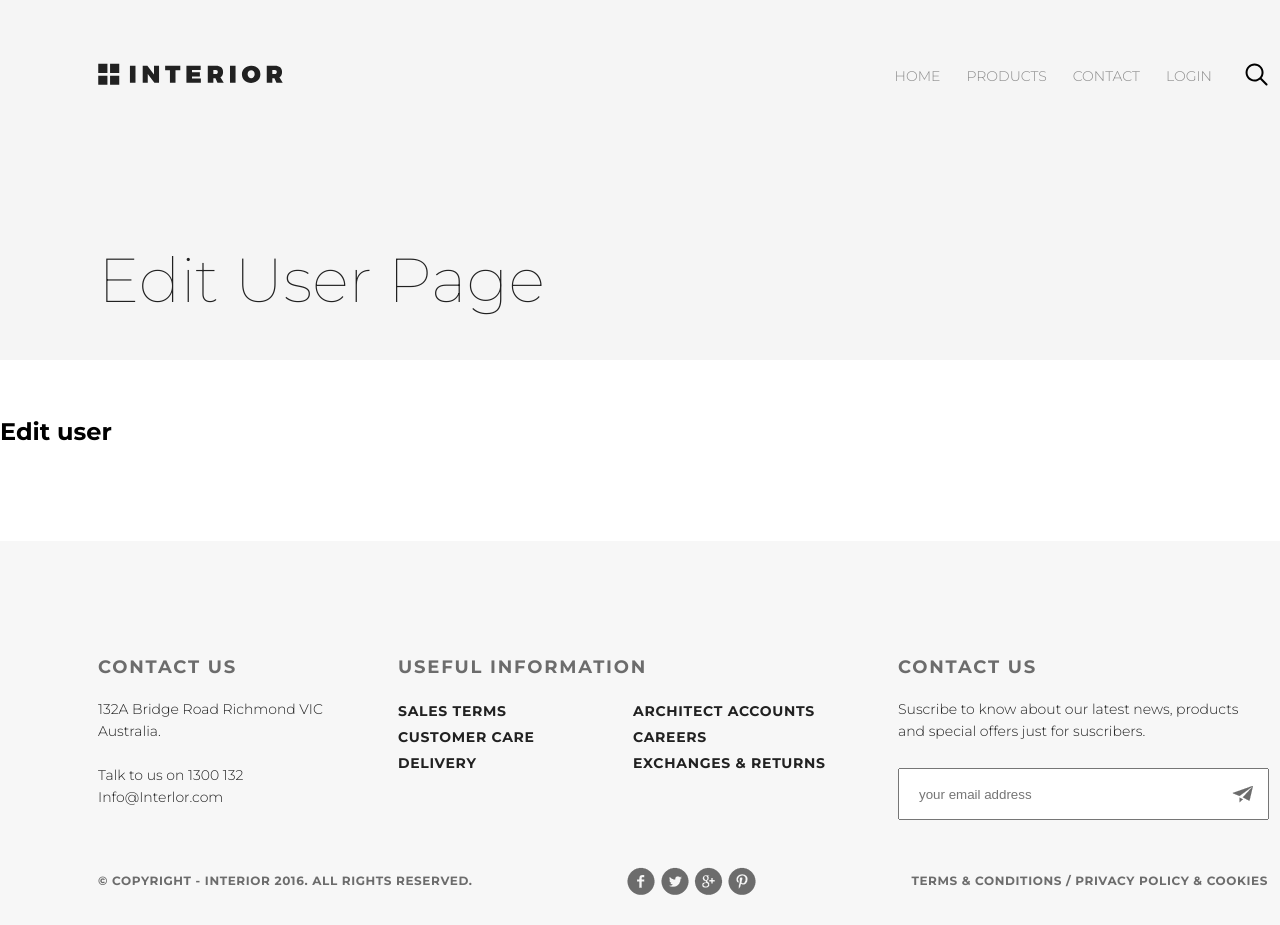
After one commit to kurtatag/geekbrains-django-fundamentals, a Django app: page /auth/edit/ in a window 1280 px wide; the page is wider, and only the part inside the window is pictured. The commit adds this page. Run offline with Django 3.2, Linux system fonts and the light colour scheme; some libraries are stand-ins or nearby versions.

Commit message:
Add user authentication

```diff
--- /dev/null
+++ b/authapp/templates/authapp/edit.html
@@ -0,0 +1,23 @@
+{% extends 'mainapp/base.html' %}
+{% load staticfiles %}
+
+{% block menu %}
+    <div class="hero padding-site">
+        {% include 'mainapp/includes/inc_site_navigation.html' %}
+        <h1 class="hero-title">Edit User Page</h1>
+    </div>
+{% endblock menu %}
+
+{% block content %}
+
+    {% for _ in "xxx" %}
+        <br>
+    {% endfor %}
+
+    <h2>Edit user</h2>
+
+    {% for _ in "xxxxx" %}
+        <br>
+    {% endfor %}
+
+{% endblock content %}
--- /dev/null
+++ b/authapp/urls.py
@@ -0,0 +1,11 @@
+from django.urls import path
+
+import authapp.views as authapp_views
+
+app_name = 'mainapp'
+
+urlpatterns = [
+    path('login/', authapp_views.login, name='login'),
+    path('logout/', authapp_views.logout, name='logout'),
+    path('edit/', authapp_views.edit, name='edit'),
+]
--- a/authapp/views.py
+++ b/authapp/views.py
@@ -1,3 +1,45 @@
-from django.shortcuts import render
+from django.http import HttpRequest
+from django.shortcuts import render, HttpResponseRedirect
+from authapp.forms import ShopUserLoginForm
+from django.contrib import  auth
+from django.urls import reverse
 
-# Create your views here.
+from my_utils import get_data_from_json
+
+site_navigation_links = get_data_from_json('site_navigation_links.json')
+
+
+def login(request: HttpRequest):
+    title = 'login'
+
+    login_form = ShopUserLoginForm(data=request.POST)
+    if request.method == 'POST' and login_form.is_valid():
+        username = request.POST['username']
+        password = request.POST['password']
+
+        user = auth.authenticate(username=username, password=password)
+        if user and user.is_active:
+            auth.login(request, user)
+            return HttpResponseRedirect(reverse('index'))
+
+    context = {
+        'title': title,
+        'site_navigation_links': site_navigation_links,
+        'login_form': login_form
+    }
+    return render(request, 'authapp/login.html', context)
+
+
+def logout(request: HttpRequest):
+    auth.logout(request)
+    return HttpResponseRedirect(reverse('index'))
+
+
+def edit(request: HttpRequest):
+    title = 'edit user'
+
+    context = {
+        'title': title,
+        'site_navigation_links': site_navigation_links,
+    }
+    return render(request, 'authapp/edit.html', context)
--- a/geekshop/urls.py
+++ b/geekshop/urls.py
@@ -24,6 +24,7 @@ urlpatterns = [
     path('', mainapp_views.index, name='index'),
     path('products/', include('mainapp.urls', namespace='products')),
     path('contact/', mainapp_views.contact, name='contact'),
+    path('auth/', include('authapp.urls', namespace='auth')),
 
     path('admin/', admin.site.urls),
 ]
--- a/mainapp/templates/mainapp/includes/inc_site_navigation.html
+++ b/mainapp/templates/mainapp/includes/inc_site_navigation.html
@@ -14,6 +14,35 @@
                 </a>
             </li>
         {% endfor %}
+
+        <li class="menu-list">
+            {% if request.user.is_authenticated %}
+                <a href="{% url 'auth:logout' %}" class="menu-link">Logout</a>
+            {% else %}
+                <a href="{% url 'auth:login' %}"
+                   class="{% if request.resolver_match.view_name == 'auth:login' %}
+                            menu-link-active
+                          {% else %}
+                            menu-link
+                          {% endif %}">
+                    Login
+                </a>
+            {% endif %}
+        </li>
+
+        {% if request.user.is_authenticated %}
+            <li class="menu-list">
+                <a href="{% url 'auth:edit' %}"
+                   class="{% if request.resolver_match.view_name == link.path_name %}
+                            menu-link-active
+                          {% else %}
+                            menu-link
+                          {% endif %}">
+                    User({{ request.user }})
+                </a>
+            </li>
+        {% endif %}
+
         <li class="menu-list search">
             <a href="#">
                 <img src="{% static 'img/search.svg' %}" alt="search">
```
Also changed, not shown: authapp/forms.py (added, +14 -0 lines), authapp/templates/authapp/login.html (added, +28 -0 lines).
